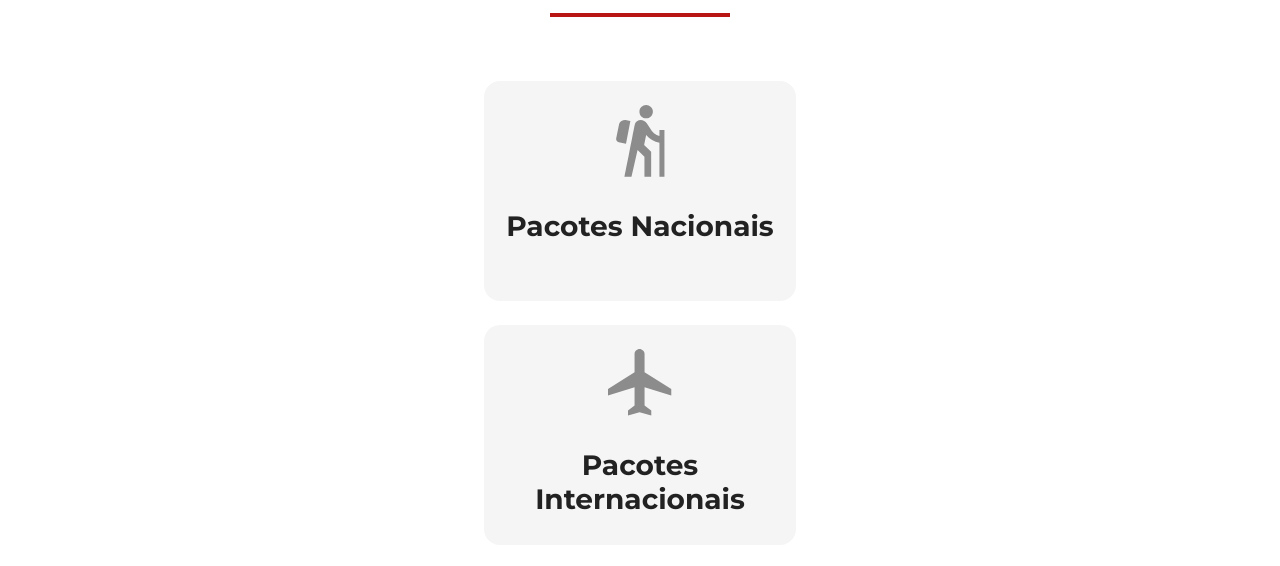
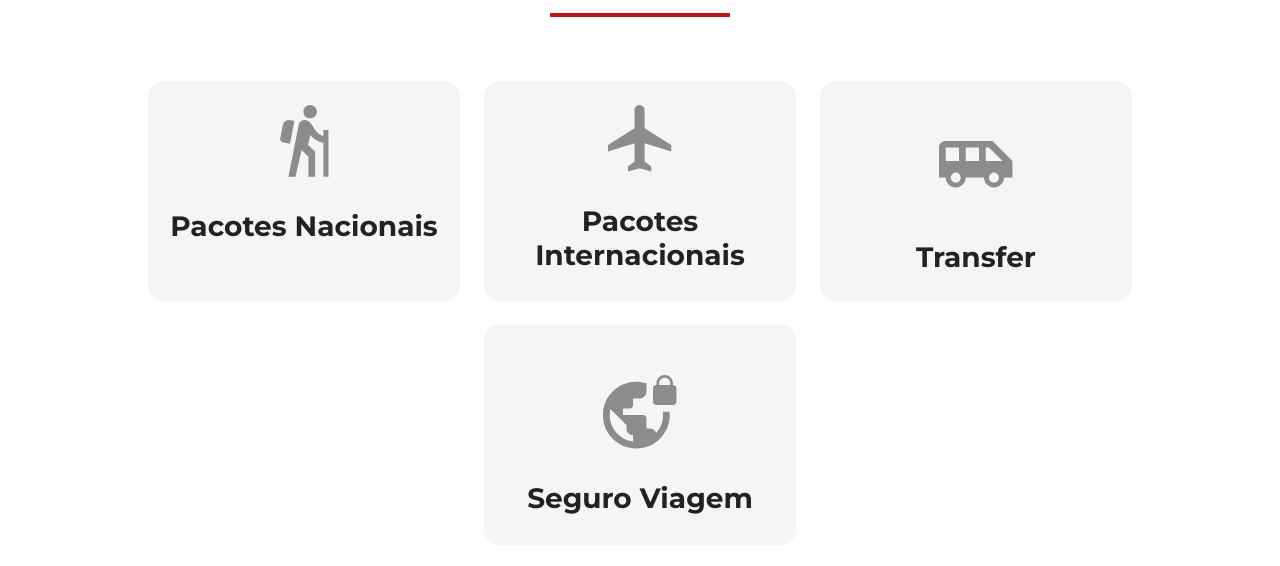
Before and after one commit to tiagokury/jornada-viagens, a plain HTML site: page index.html in a window 1280 px wide. Shown: the part 182-748 px from the top of the page. Drawn offline with Linux system fonts and the light colour scheme.

Commit message:
adjust categories layout

```diff
--- a/css/categories.css
+++ b/css/categories.css
@@ -1,3 +1,8 @@
+.categories .section-title {
+  width: 312px;
+  margin: 0 auto;
+}
+
 .categories-cards {
   display: flex;
   flex-direction: column;
@@ -6,7 +11,15 @@
   margin-top: 64px;
 }
 
-.categories-cards .card {
+.categories-cards .card.single-line {
+  padding-top: 50px;
+}
+
+.categories-cards .card.single-line.transfer img {
+  margin: 10px 0 20px;
+}
+
+.categories-cards a.card {
   width: 312px;
   height: 220px;
   background-color: var(--background-secondary-color);
@@ -19,6 +32,30 @@
 }
 
 .categories-cards .card h3 {
-    font-size: 28px;
-    font-weight: var(--title-weight);
+  font-size: 28px;
+  font-weight: var(--title-weight);
 }
+
+@media screen and (min-width: 768px) {
+  .categories .section-title {
+    width: 100%;
+  }
+
+  .categories-cards {
+    flex-direction: row;
+    flex-wrap: wrap;
+    justify-content: center;
+  }
+}
+
+@media screen and (min-width: 1024px) {
+  .categories-cards .card {
+    width: 430px;
+  }
+}
+
+@media screen and (min-width: 1440px) {
+  .categories-cards .card {
+    width: 280px;
+  }
+}
--- a/css/offers.css
+++ b/css/offers.css
@@ -1,3 +1,7 @@
+.offers {
+  margin-bottom: 104px;
+}
+
 .offers-cards {
   display: flex;
   flex-direction: column;
--- a/index.html
+++ b/index.html
@@ -142,7 +142,7 @@
           <h3>Pacotes Internacionais</h3>
         </a>
         <a
-          class="card"
+          class="card single-line transfer"
           href="#"
           target="_blank"
           title="Busque pela categoria Transfer"
@@ -151,7 +151,7 @@
           <h3>Transfer</h3>
         </a>
         <a
-          class="card"
+          class="card single-line"
           href="#"
           target="_blank"
           title="Busque pela categoria Seguro Viagem"
```
